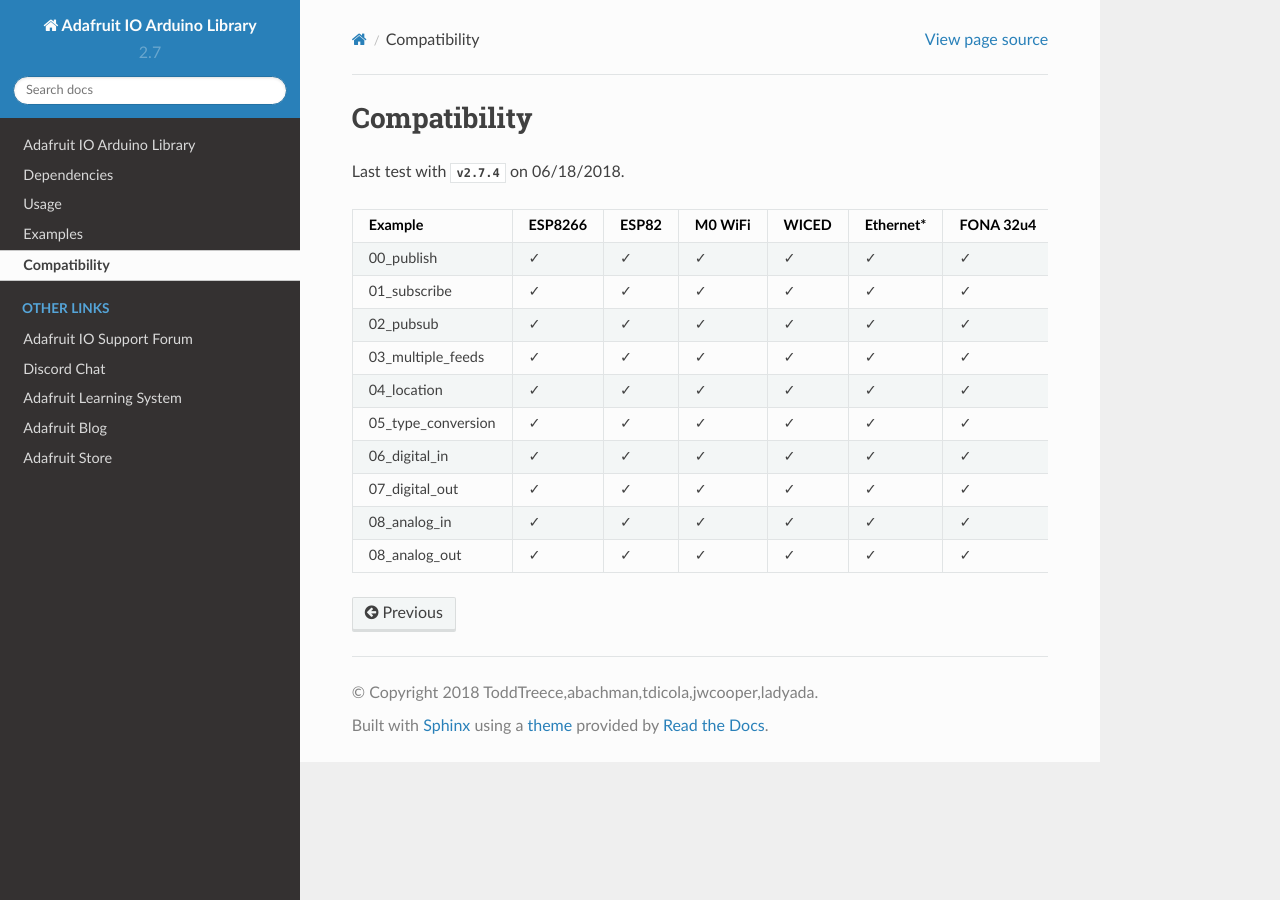
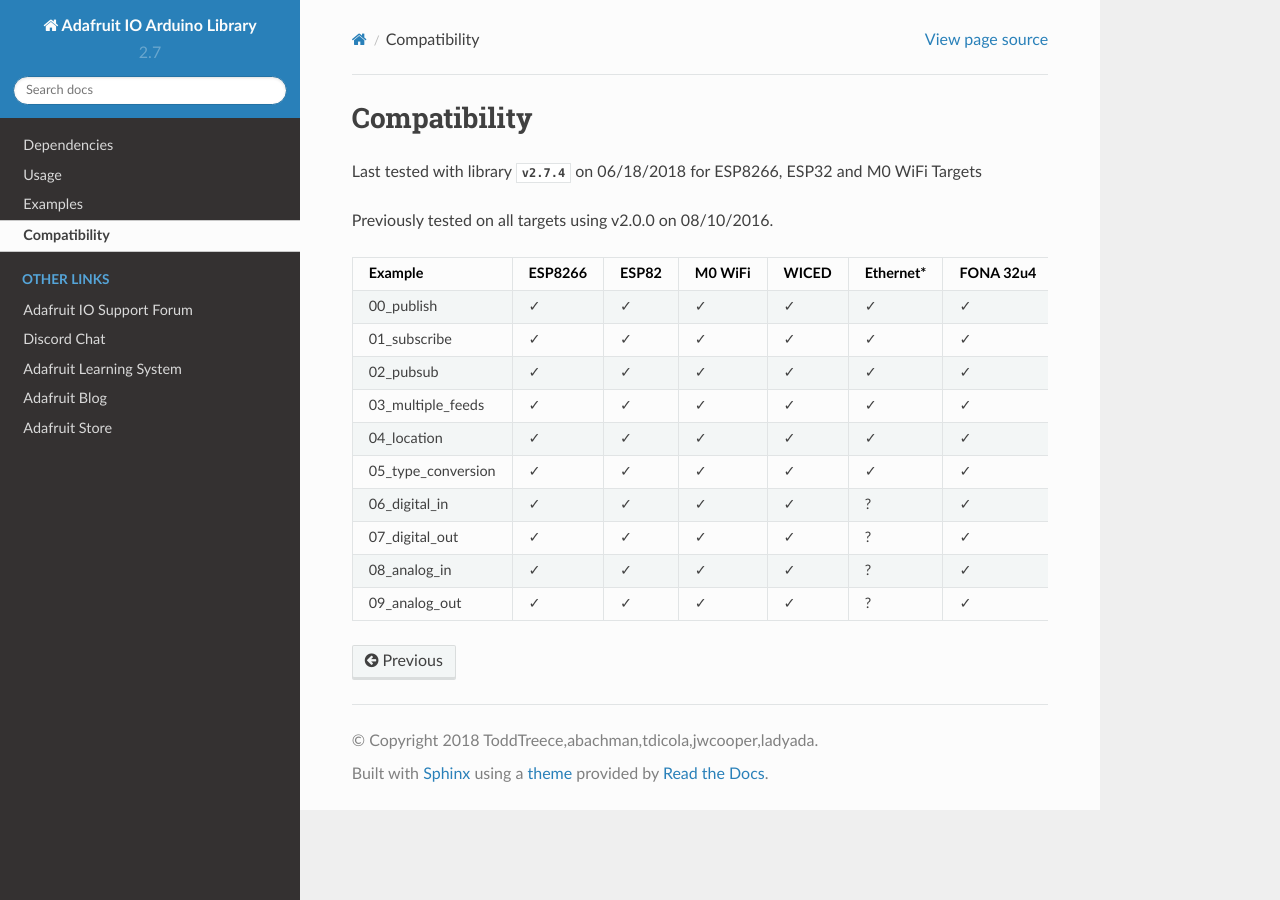
Before and after one commit to adafruit/Adafruit_IO_Arduino, a Sphinx documentation site: the page built from docs/compatibility.rst, in a window 1280 px wide. Built offline with Sphinx 7.4.7 and the Read the Docs theme 2.0.0, drawn with Linux system fonts in a browser that asks for light colours.

Commit message:
RTD Fixes (#33)
* adding in rtd from test branch

* rtd fixes for main branch

```diff
--- a/docs/compatibility.rst
+++ b/docs/compatibility.rst
@@ -1,7 +1,10 @@
 =============
 Compatibility
 =============
-Last test with `v2.7.4` on 06/18/2018.
+Last tested with library `v2.7.4` on 06/18/2018 for ESP8266, ESP32 and M0 WiFi Targets
+
+Previously tested on all targets using v2.0.0 on 08/10/2016.
+
 
 
 +----------------------+---------+-------+---------+-------+-----------+-----------+---------+
@@ -19,11 +22,11 @@ Last test with `v2.7.4` on 06/18/2018.
 +----------------------+---------+-------+---------+-------+-----------+-----------+---------+
 | 05_type_conversion   | ✓       | ✓     | ✓       | ✓     | ✓         | ✓         | ?       |
 +----------------------+---------+-------+---------+-------+-----------+-----------+---------+
-| 06_digital_in        | ✓       | ✓     | ✓       | ✓     | ✓         | ✓         | ?       |
+| 06_digital_in        | ✓       | ✓     | ✓       | ✓     | ?         | ✓         | ?       |
 +----------------------+---------+-------+---------+-------+-----------+-----------+---------+
-| 07_digital_out       | ✓       | ✓     | ✓       | ✓     | ✓         | ✓         | ?       |
+| 07_digital_out       | ✓       | ✓     | ✓       | ✓     | ?         | ✓         | ?       |
 +----------------------+---------+-------+---------+-------+-----------+-----------+---------+
-| 08_analog_in         | ✓       | ✓     | ✓       | ✓     | ✓         | ✓         | ?       |
+| 08_analog_in         | ✓       | ✓     | ✓       | ✓     | ?         | ✓         | ?       |
 +----------------------+---------+-------+---------+-------+-----------+-----------+---------+
-| 08_analog_out        | ✓       | ✓     | ✓       | ✓     | ✓         | ✓         | ?       |
+| 09_analog_out        | ✓       | ✓     | ✓       | ✓     | ?         | ✓         | ?       |
 +----------------------+---------+-------+---------+-------+-----------+-----------+---------+
--- a/docs/examples.rst
+++ b/docs/examples.rst
@@ -1,4 +1,8 @@
 Examples
 ---------
+.. image:: https://cdn-learn.adafruit.com/assets/assets/000/025/083/original/adafruit_io_P1040260.gif?1448317883
 
-Examples for this repository are found in the */examples* folder and documented in the `Adafruit IO Basics Series on the Adafruit Learning System <https://learn.adafruit.com/series/adafruit-io-basics>`_
+
+Examples for this repository are found in the */examples* folder of this repository.
+
+They're also fully illustrated and documented on the `Adafruit IO Basics Series on the Adafruit Learning System <https://learn.adafruit.com/series/adafruit-io-basics>`_
--- a/docs/index.rst
+++ b/docs/index.rst
@@ -11,7 +11,6 @@ with only a two line change in your sketch.
     :titlesonly:
     :maxdepth: 5
 
-    self
     dependencies
     usage
     examples
```
Also changed, not shown: README.md (+2 -2 lines).
